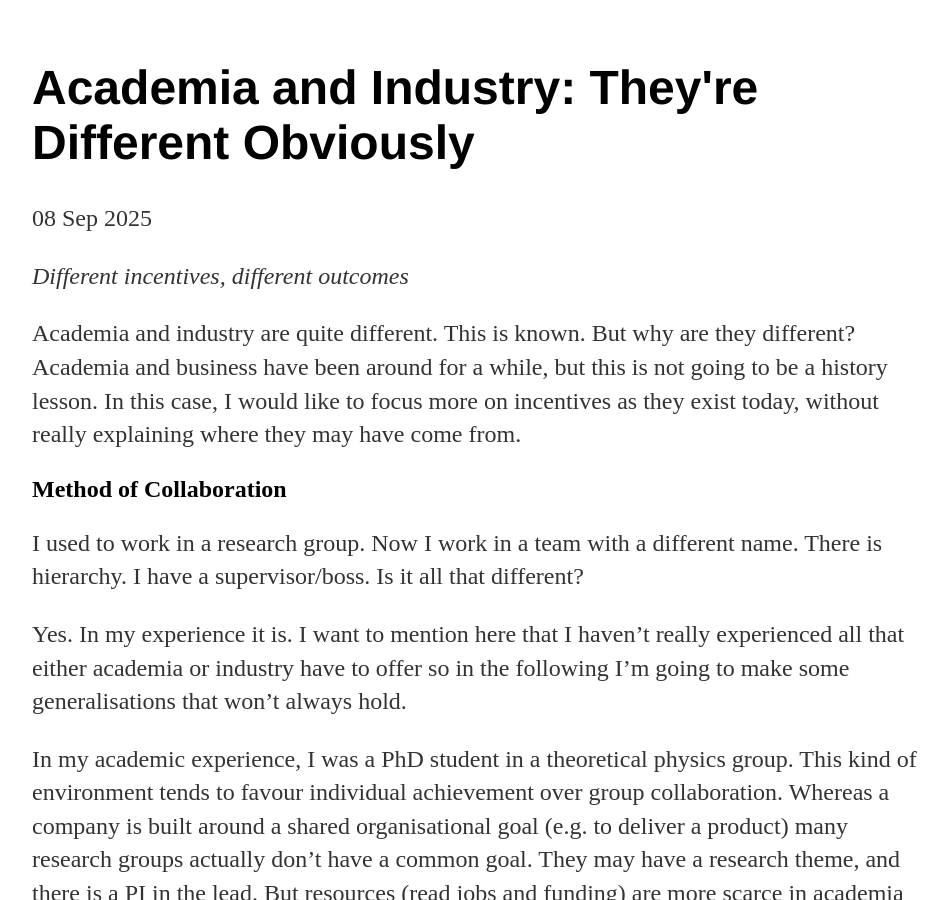
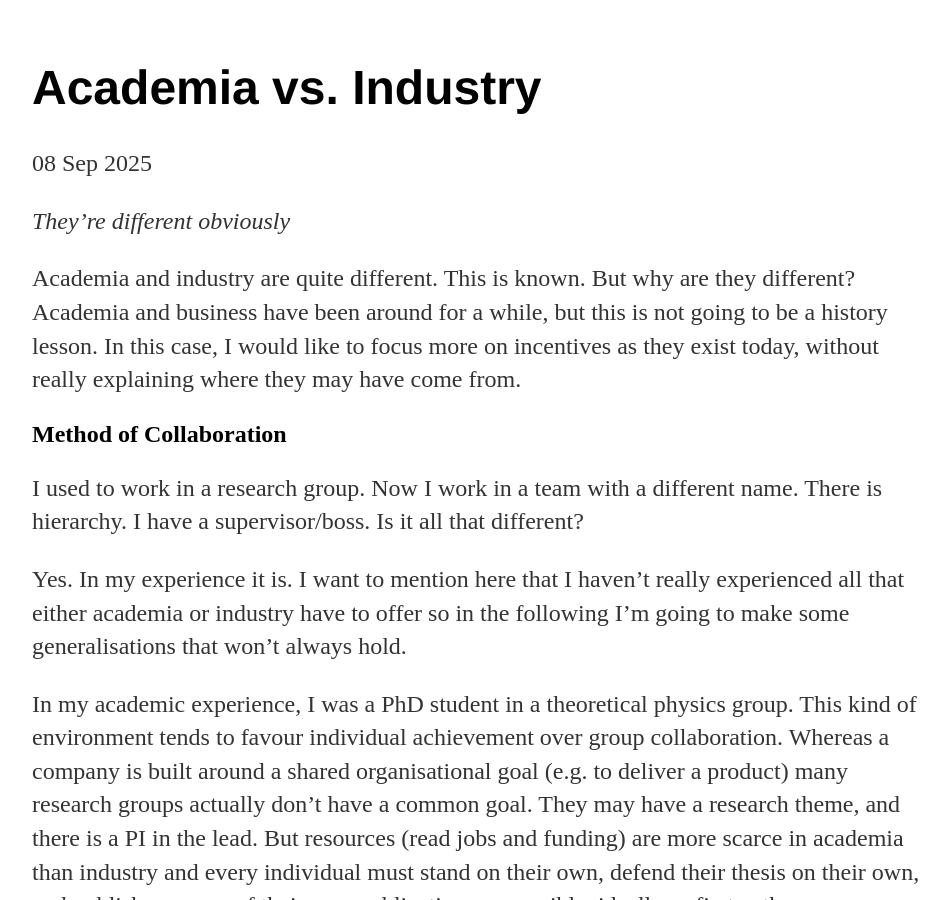
Before and after one commit to paulsbrookes/paulsbrookes.github.io, a Jekyll site: the page built from _posts/2025-09-08-academia-vs-industry.md, in a window 1280 px wide and 900 px high. Shown: the whole window, without its empty margins (160-1109 px from the left). Built offline with Jekyll 4.4.1, drawn with Linux system fonts in a browser that asks for light colours.

Commit message:
Fix Academia vs Industry title formatting
- Change title to "Academia vs. Industry" for consistency

🤖 Generated with Claude Code

Co-Authored-By: Claude <noreply@anthropic.com>

```diff
--- a/_posts/2025-09-08-academia-vs-industry.md
+++ b/_posts/2025-09-08-academia-vs-industry.md
@@ -1,10 +1,10 @@
 ---
 layout: post
-title: "Academia and Industry: They're Different Obviously"
+title: "Academia vs. Industry"
 date: 2025-09-08
 ---
 
-*Different incentives, different outcomes*
+*They're different obviously*
 
 Academia and industry are quite different. This is known. But why are they different? Academia and business have been around for a while, but this is not going to be a history lesson. In this case, I would like to focus more on incentives as they exist today, without really explaining where they may have come from.
 
```
